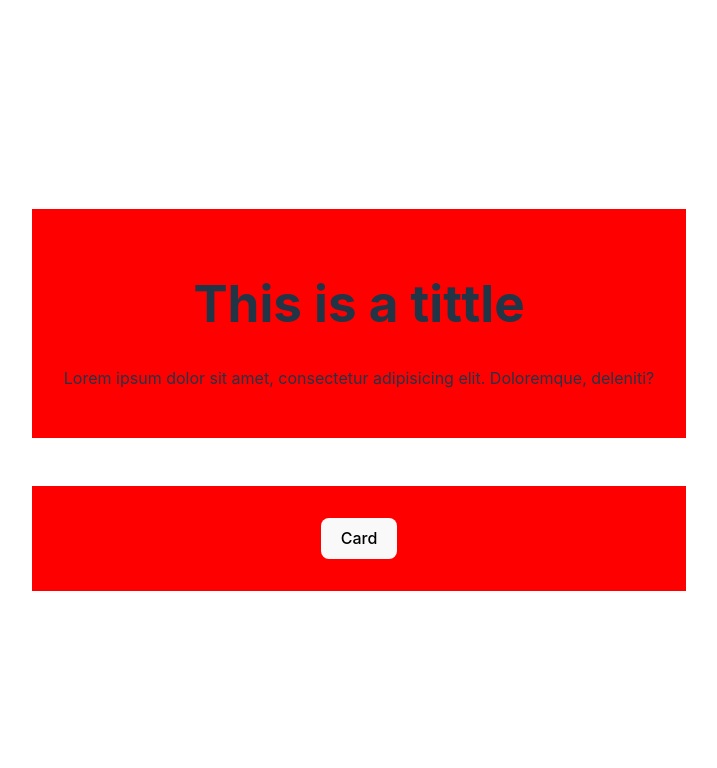
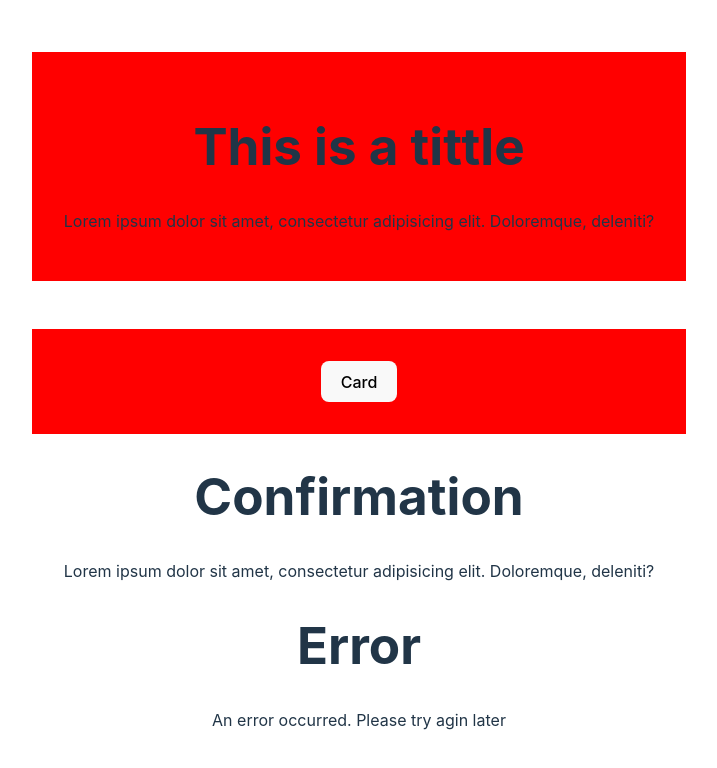
Before and after one commit to CHANDAN-su/reactApplication, a React (Vite) app: page / in a window 1280 px wide. Shown: the top 768 px of the page, without its empty margins (281-998 px from the left). Built offline with nearby package versions, Linux system fonts and the light colour scheme.

Commit message:
Composition: Specialization Example (passing Component as props

```diff
--- a/Component/Compsition.jsx
+++ b/Component/Compsition.jsx
@@ -4,6 +4,15 @@ import React from 'react'
 function Card({ children }){
     return (
         <div style={{backgroundColor: "red"}} className='card'>{children}</div>
+    )
+}
+
+function Dialog({header, body}){
+    return (
+        <div className='dialog'>
+            <div className='dialog-header'>{header}</div>
+            <div className='dialog-body'>{body}</div>
+        </div>
     )
 }
 
@@ -18,6 +27,9 @@ function Compsition() {
     <Card>
         <button>Card</button>
     </Card>
+
+    <Dialog header={<h1>Confirmation</h1>} body={"Lorem ipsum dolor sit amet, consectetur adipisicing elit. Doloremque, deleniti?"}/>
+    <Dialog header={<h1>Error</h1>} body={<p>An error occurred. Please try agin later</p>}/>
     </>
   )
 }
```
